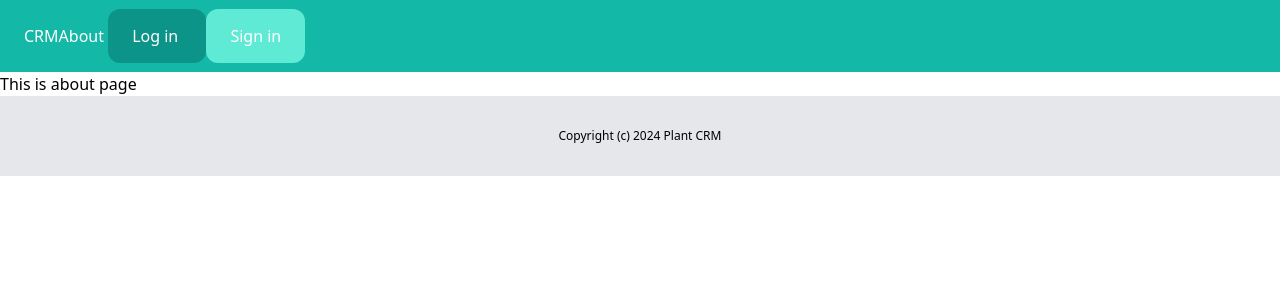
After one commit to jarocomp/CRM, a Django app: page /about in a window 1280 px wide. The commit adds this page. Shown: the top 300 px of the page. Run offline with Django 5.2, Linux system fonts and the light colour scheme; some libraries are stand-ins or nearby versions.

Commit message:
Added about and foot,and blocks

```diff
--- /dev/null
+++ b/plantcrm/core/templates/core/about.html
@@ -0,0 +1,8 @@
+{% extends 'core/base.html' %}
+{% block title %}PlantCRM{% endblock %}
+
+{% block content %}
+
+<p>This is about page</p>
+
+{% endblock %}
--- a/plantcrm/core/templates/core/base.html
+++ b/plantcrm/core/templates/core/base.html
@@ -5,11 +5,26 @@
   <meta charset="UTF-8">
   <meta name="viewport" content="width=device-width, initial-scale=1.0">
   <script src="https://cdn.tailwindcss.com"></script>
+  <title>{% block title %}{% endblock %}</title>
 </head>
   <body>
-  <nav  class="py-4 bg-teal-500">
+  <nav  class="py-6 px-6 flex justify-betwen bg-teal-500">
     <a href="/" class="text-white"> CRM </a>
 
-  </nav>
+    <div>
+      <a href="{% url 'about' %}" class="text-white">About</a>
+      <a href="/" class="py-4 px-6 bg-teal-600 rounded-xl text-white"> Log in </a>
+      <a href="/" class="py-4 px-6 bg-teal-300 rounded-xl text-white"> Sign in </a>
+    </div>
+   </nav>
+
+     {% block content %}
+     {% endblock %}
+
+
+     <footer class="py-8 text-center bg-gray-200" >
+    <p class="text-xs"> Copyright (c) 2024 Plant CRM</p>
+
+   </footer>
   </body>
 </html>
--- a/plantcrm/core/views.py
+++ b/plantcrm/core/views.py
@@ -1,4 +1,7 @@
 from django.shortcuts import render
 
 def index(request):
-    return render(request,'core/base.html')
+    return render(request,'core/index.html')
+
+def about(request):
+    return render(request,'core/about.html')
--- a/plantcrm/plantcrm/urls.py
+++ b/plantcrm/plantcrm/urls.py
@@ -1,8 +1,9 @@
 from django.contrib import admin
 from django.urls import path
-from core.views import index
+from core.views import index, about
 
 urlpatterns = [
     path('', index, name='index'),
+    path('about', about, name='about'),
     path('admin/', admin.site.urls),
 ]
```
Also changed, not shown: plantcrm/core/templates/core/index.html (added, +8 -0 lines).
